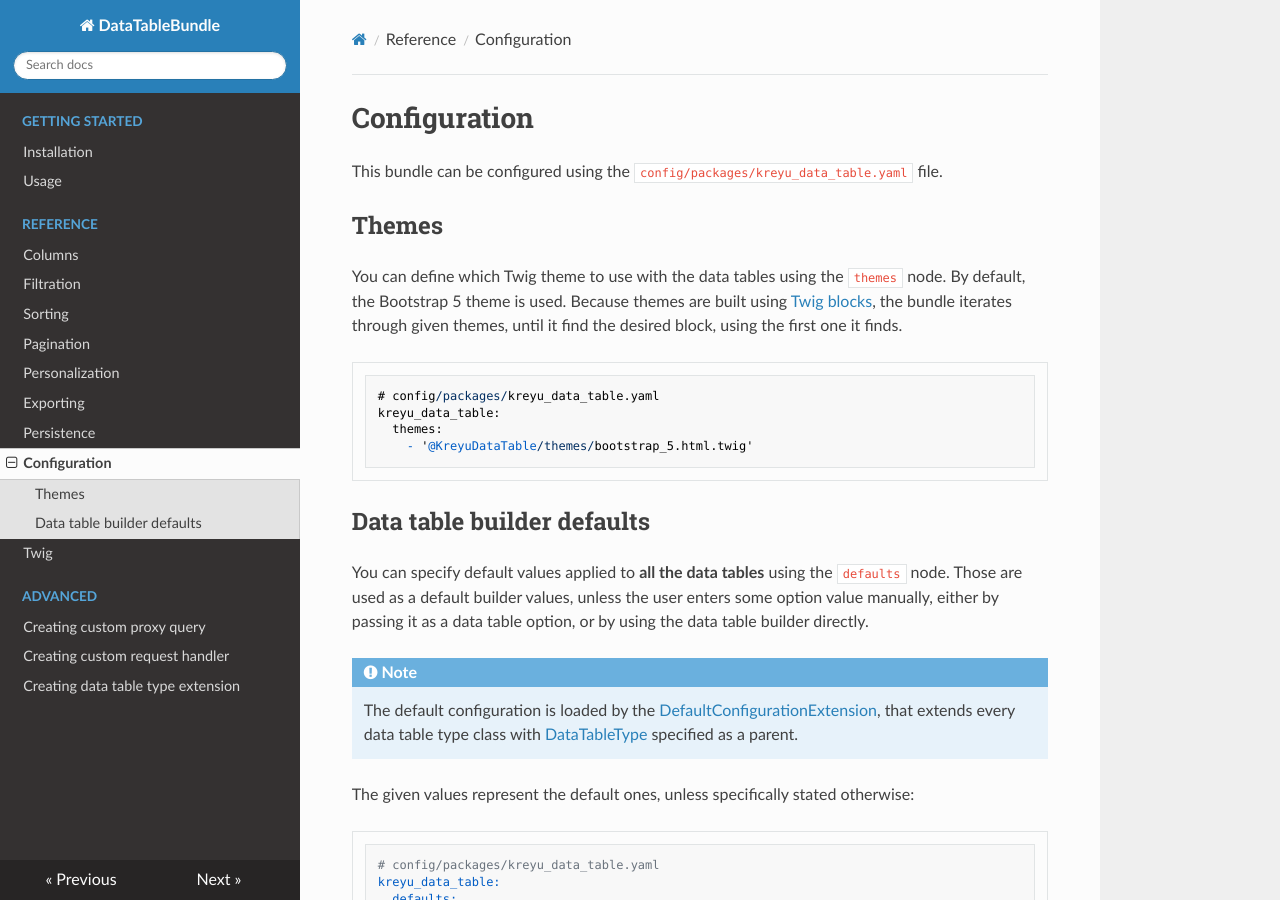
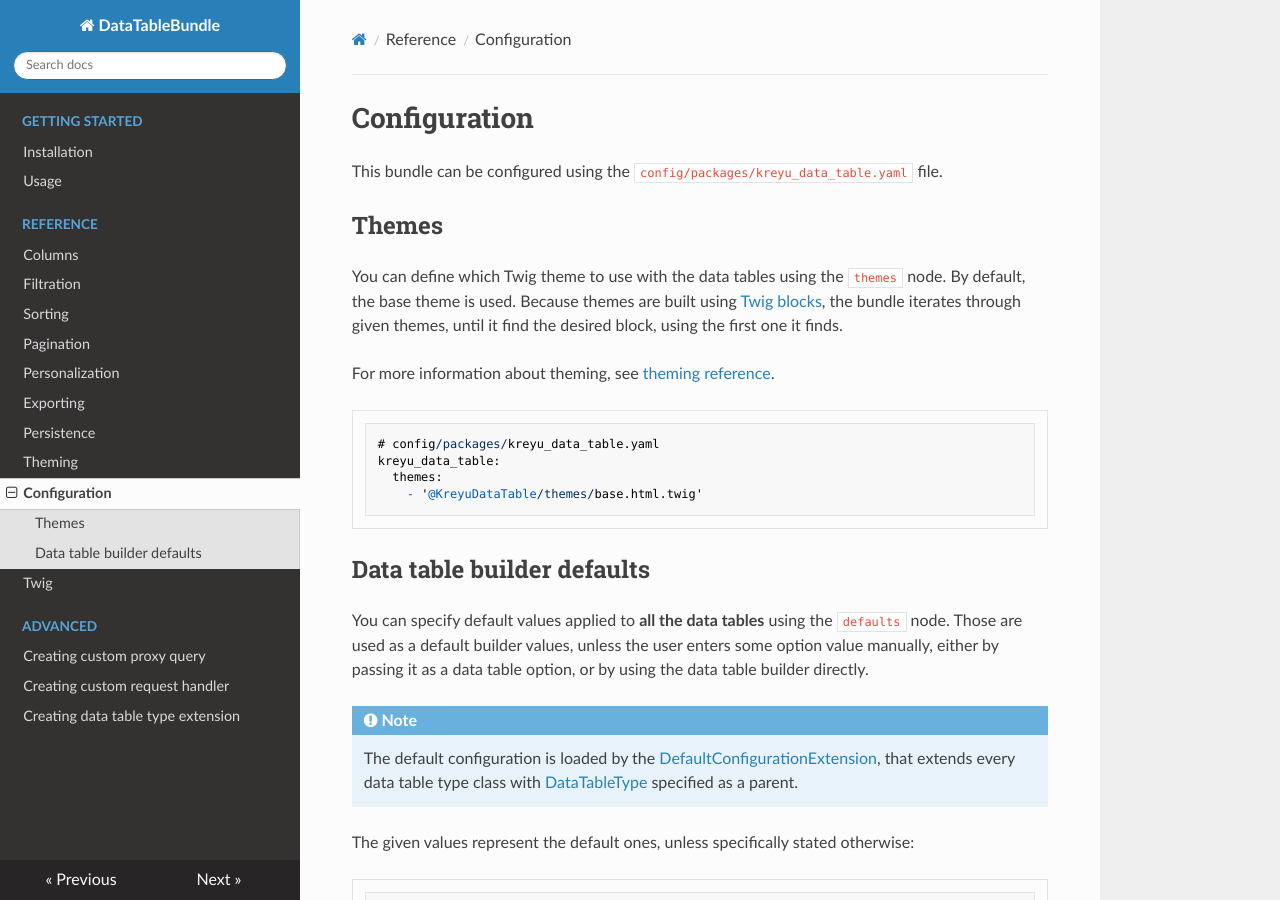
Before and after one commit to Kreyu/data-table-bundle, an MkDocs documentation site: the page built from docs/reference/configuration.md, in a window 1280 px wide and 900 px high. Built offline with MkDocs 1.6.1, drawn with Linux system fonts in a browser that asks for light colours; nearby versions of some CDN libraries.

Commit message:
[Docs] Theming

````diff
--- a/docs/reference/configuration.md
+++ b/docs/reference/configuration.md
@@ -5,14 +5,16 @@ This bundle can be configured using the `config/packages/kreyu_data_table.yaml`
 ## Themes
 
 You can define which Twig theme to use with the data tables using the `themes` node.
-By default, the Bootstrap 5 theme is used. Because themes are built using [Twig blocks](https://twig.symfony.com/doc/3.x/tags/block.html),
+By default, the base theme is used. Because themes are built using [Twig blocks](https://twig.symfony.com/doc/3.x/tags/block.html),
 the bundle iterates through given themes, until it find the desired block, using the first one it finds.
+
+For more information about theming, see [theming reference](theming.md).
 
 ```yaml
 # config/packages/kreyu_data_table.yaml
 kreyu_data_table:
   themes:
-    - '@KreyuDataTable/themes/bootstrap_5.html.twig'
+    - '@KreyuDataTable/themes/base.html.twig'
 ```
 
 ## Data table builder defaults
--- a/mkdocs.yml
+++ b/mkdocs.yml
@@ -21,6 +21,7 @@ nav:
     - 'Personalization': 'reference/personalization.md'
     - 'Exporting': 'reference/exporting.md'
     - 'Persistence': 'reference/persistence.md'
+    - 'Theming': 'reference/theming.md'
     - 'Configuration': 'reference/configuration.md'
     - 'Twig': 'reference/twig.md'
   - 'Advanced':
````
Also changed, not shown: docs/reference/theming.md (added, +62 -0 lines).
